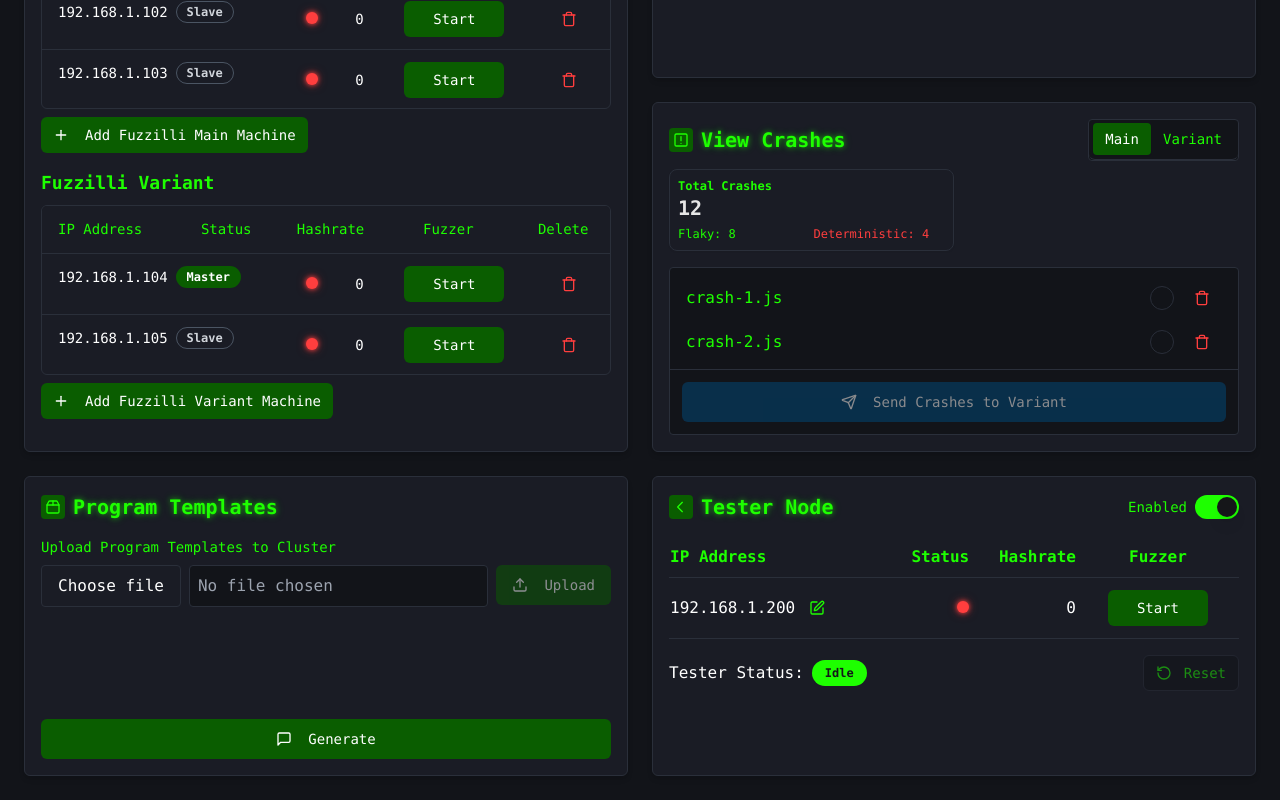
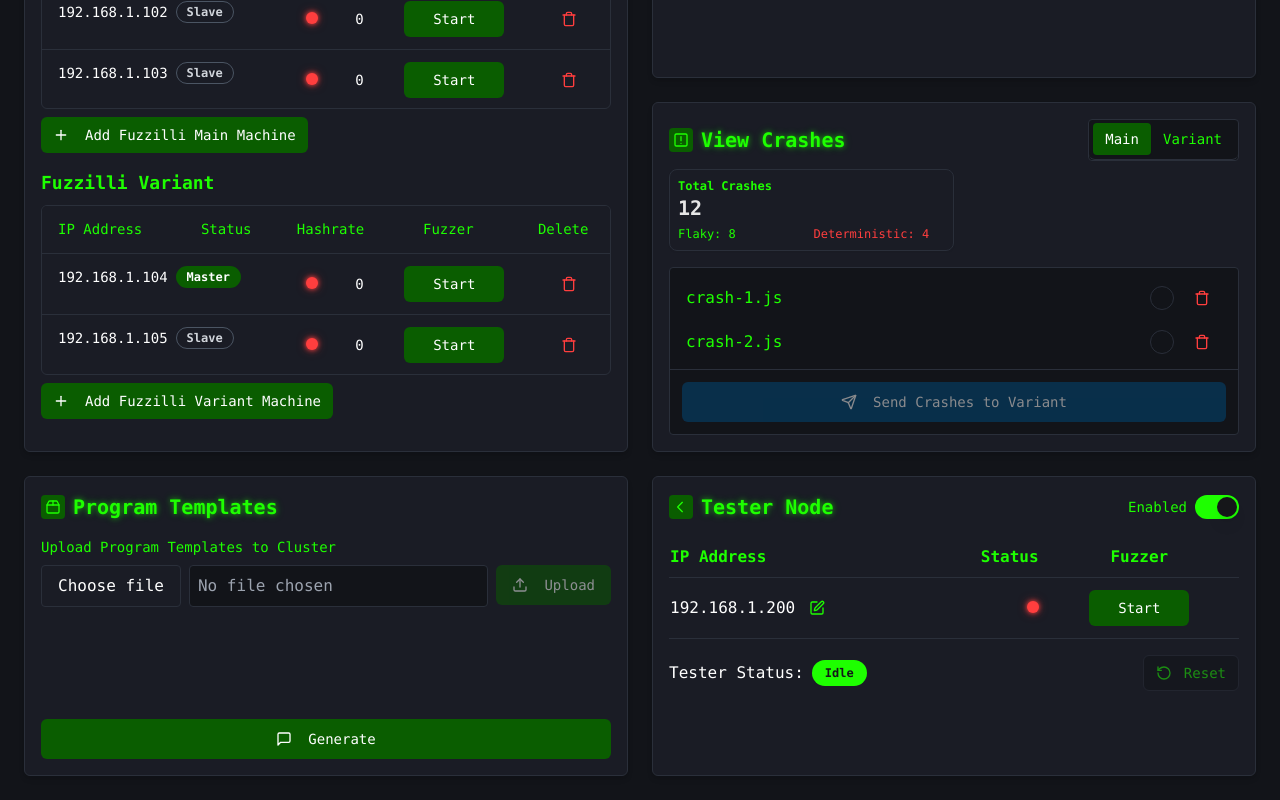
Before and after one commit to Br4v3H3r0/cyber-spinner-status, a React (Vite) app: page / in a window 1280 px wide. Shown: the part 365-1165 px from the top of the page. Built offline with nearby package versions, Linux system fonts and the light colour scheme.

Commit message:
Remove hashrate column from Tester Node table
Removes the hashrate column from the Tester Node table in the UI.

```diff
--- a/src/components/TesterNode.tsx
+++ b/src/components/TesterNode.tsx
@@ -1,3 +1,4 @@
+
 import { useState } from "react";
 import { Badge } from "@/components/ui/badge";
 import { Button } from "@/components/ui/button";
@@ -31,7 +32,6 @@ const TesterNode = ({ onStart, onStop, onReset, loading, testerStatus, isActive
 
   const testerData = {
     status: isActive ? "active" as const : "inactive" as const,
-    hashrate: isActive ? 3500 : 0,
   };
 
   const errorLog = `TypeError: Cannot read property 'length' of undefined
@@ -135,7 +135,6 @@ Stack trace:
             <tr className="border-b border-hacker-border">
               <th className="text-left py-2 text-hacker-green">IP Address</th>
               <th className="text-right py-2 text-hacker-green">Status</th>
-              <th className="text-right py-2 text-hacker-green">Hashrate</th>
               <th className="text-center py-2 text-hacker-green min-w-[120px]">Fuzzer</th>
             </tr>
           </thead>
@@ -183,9 +182,6 @@ Stack trace:
               </td>
               <td className="py-3 text-right">
                 <span className={`status-dot ${testerData.status === "active" ? "status-active" : "status-inactive"}`} />
-              </td>
-              <td className="py-3 font-mono text-right">
-                {testerData.status === "active" ? `${testerData.hashrate.toLocaleString()}` : "0"}
               </td>
               <td className="py-3 text-center">
                 {testerData.status === "active" ? (
```
